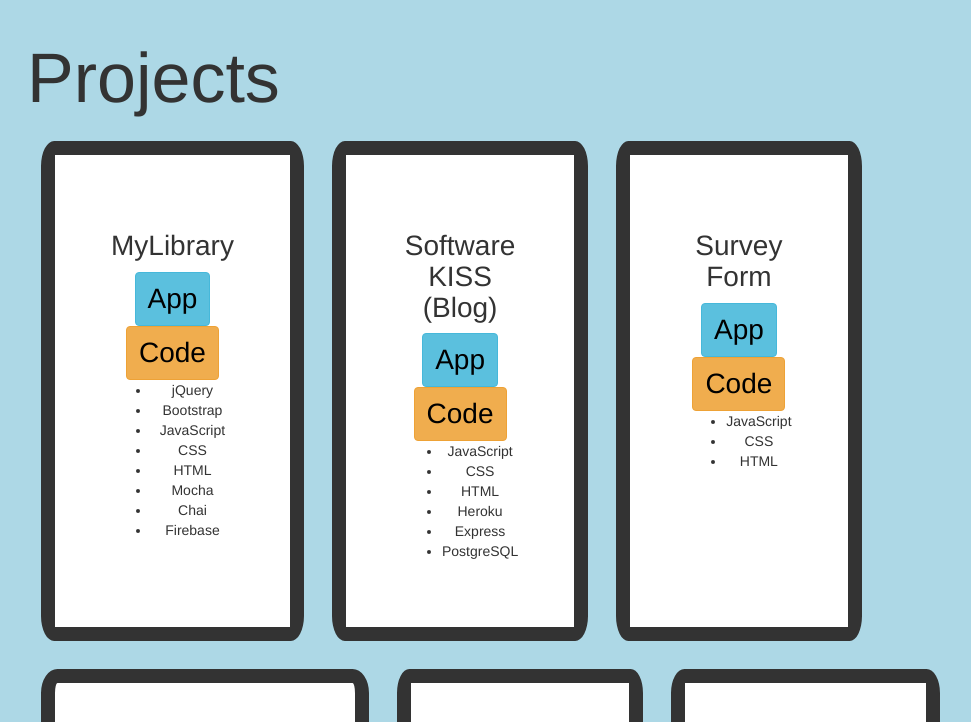
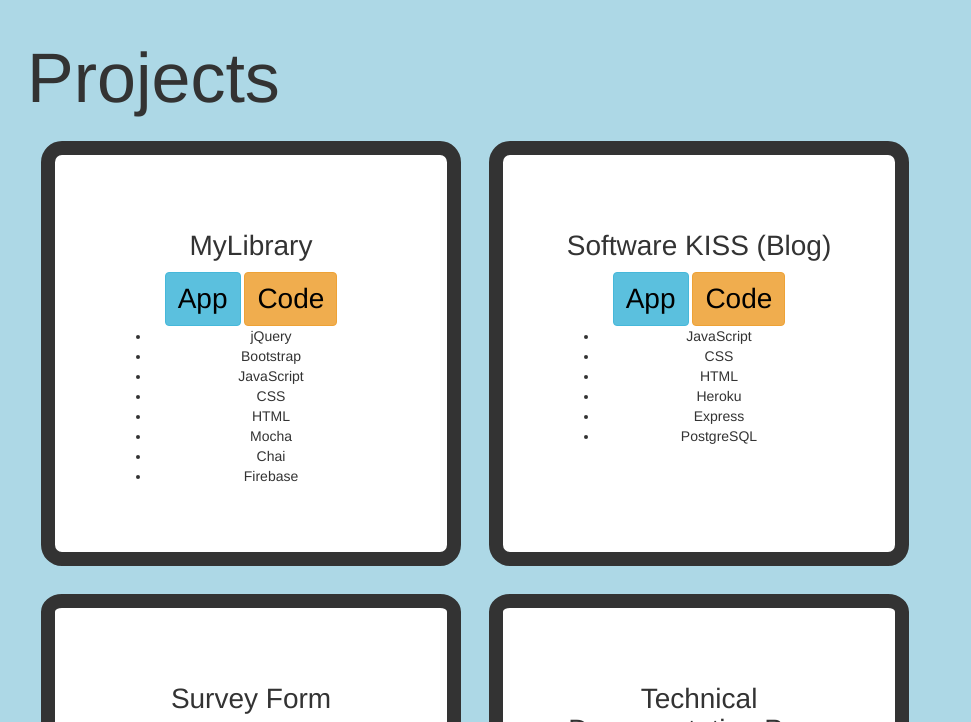
Before and after one commit to wwyl1234/portfolio-webpage, a plain HTML site: page index.html in a window 1280 px wide. Shown: the part 920-1642 px from the top of the page, without its empty margins (113-1084 px from the left). Drawn offline with nearby package versions, Linux system fonts and the light colour scheme.

Commit message:
Made the project tiles more symmetric and similar by adding min-wdith and flex box properties.

```diff
--- a/css/main.css
+++ b/css/main.css
@@ -97,6 +97,8 @@
     flex-wrap: wrap;
     flex-direction: row;
     display: flex;
+    align-items: stretch;
+    align-content: space-around;
 }
 
 /* Style the links section */
@@ -144,8 +146,9 @@ h2 {
     padding: 4em;
     border-width: 1em;
     border-radius: 5%;
+    margin: 1em;
     text-align: center;
-    margin: 1em;
+    min-width: 30em;
 }
 
 /* Style the project tile's anchors */
--- a/index.html
+++ b/index.html
@@ -90,7 +90,7 @@
         </div>
         <div id='projects'>
             <h1>Projects</h1>
-            <div id='projects-table' class='d-flex justify-content-start'>
+            <div id='projects-table' class='d-flex'>
                 <div class='project-tile' id='project-mylibrary'>
                     <h2>{{ name }}</h2>
                     <a id='project-mylibrary-link' href='https://wwyl1234.github.io/my-library/' target='_blank' class='btn btn-info'>
```
